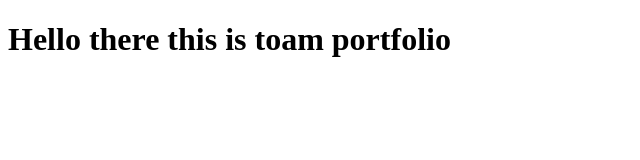
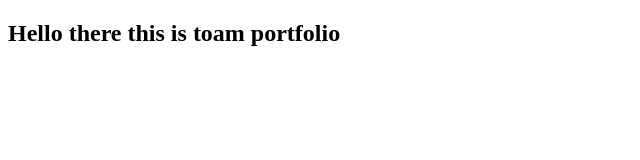
Before and after one commit to morMBen/groupPortfolios, a plain HTML site: page pages/toam.html in a window 1280 px wide. Shown: the whole page, without its empty margins (0-640 px from the left). Drawn offline with Linux system fonts and the light colour scheme.

Commit message:
change h1 to h2 in toam.html portfolio

```diff
--- a/pages/toam.html
+++ b/pages/toam.html
@@ -8,7 +8,7 @@
 	</head>
 	<body>
 		<header>
-			<h1>Hello there this is toam portfolio</h1>
+			<h2>Hello there this is toam portfolio</h2>
 		</header>
 	</body>
 </html>
```
